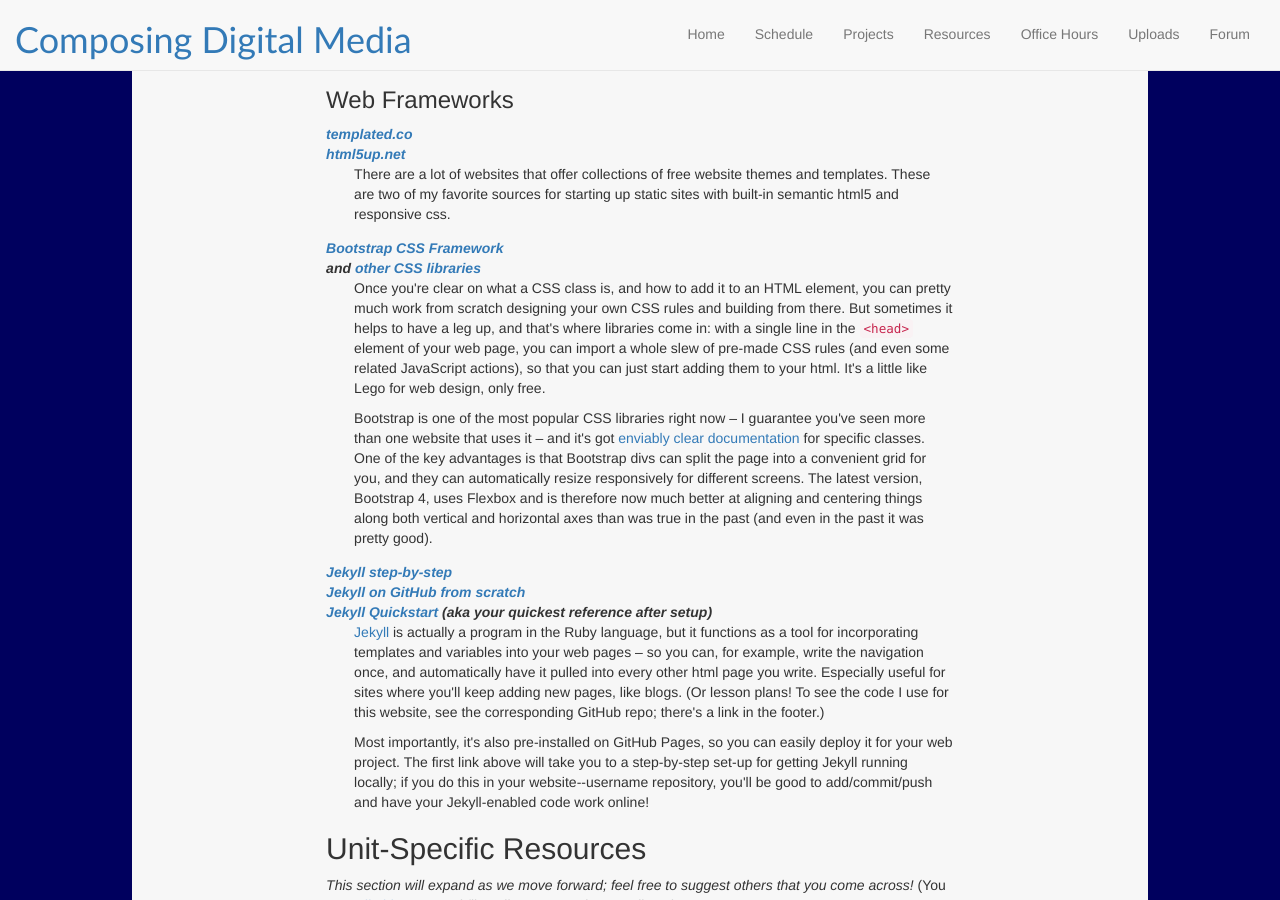
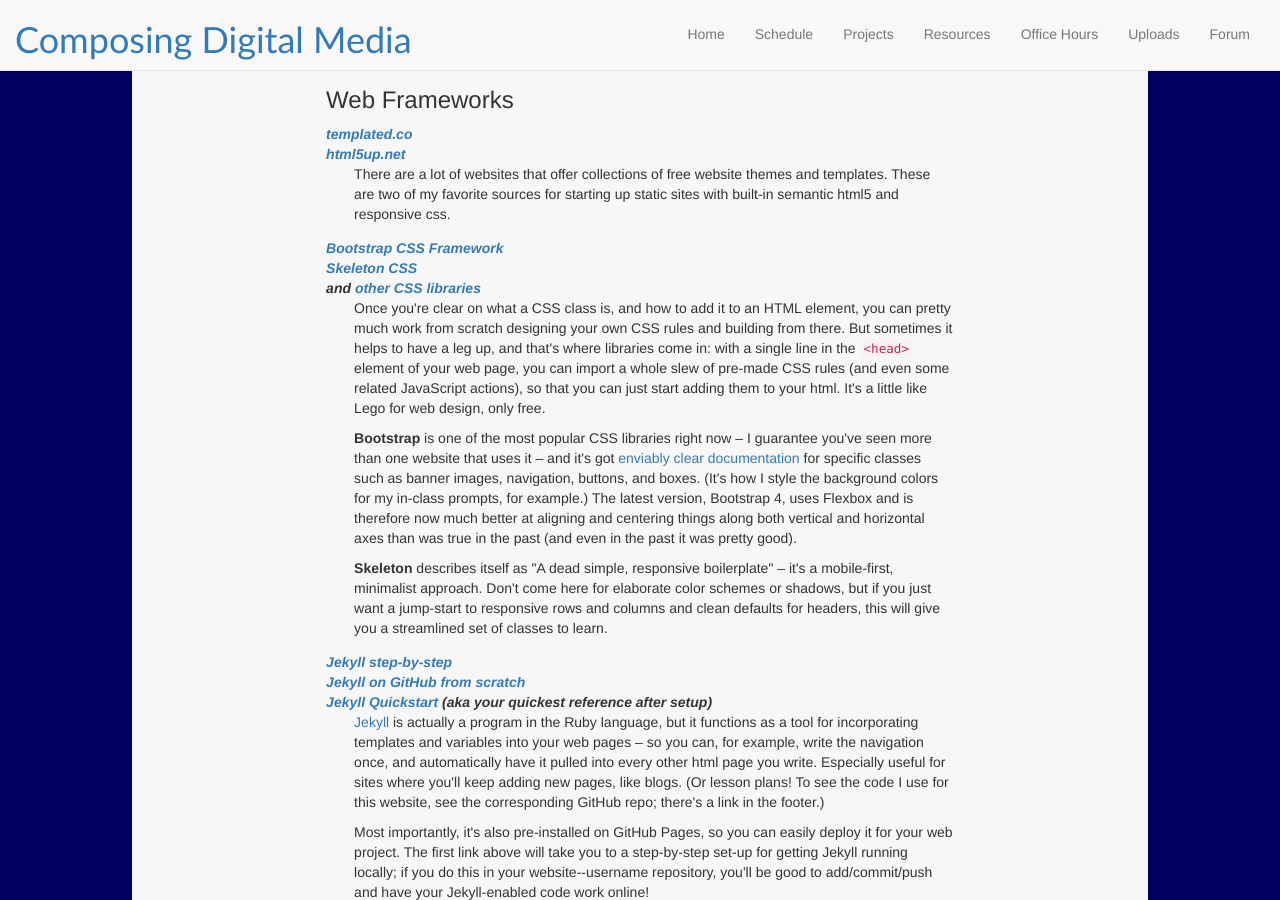
Before and after one commit to benmiller314/cdm2019fall, a Jekyll site: the page built from resources.md, in a window 1280 px wide and 900 px high, scrolled down 2653 px. Built offline with Jekyll 4.4.1, drawn with Linux system fonts in a browser that asks for light colours.

Commit message:
add skeletoncss

```diff
--- a/resources.md
+++ b/resources.md
@@ -102,11 +102,15 @@
 <dd>There are a lot of websites that offer collections of free website themes and templates. These are two of my favorite sources for starting up static sites with built-in semantic html5 and responsive css.</dd>
 
 <dt><a href="http://getbootstrap.com/">Bootstrap CSS Framework</a></dt>
+<dt><a href="http://getskeleton.com/">Skeleton CSS</a></dt>
 <dt>and <a href="http://cssdb.co/">other CSS libraries</a></dt>
 <dd>
 <p>Once you're clear on what a CSS class is, and how to add it to an HTML element, you can pretty much work from scratch designing your own CSS rules and building from there. But sometimes it helps to have a leg up, and that's where libraries come in: with a single line in the <code>&lt;head&gt;</code> element of your web page, you can import a whole slew of pre-made CSS rules (and even some related JavaScript actions), so that you can just start adding them to your html. It's a little like Lego for web design, only free.</p>
 
-<p>Bootstrap is one of the most popular CSS libraries right now – I guarantee you've seen more than one website that uses it – and it's got <a href="https://getbootstrap.com/docs/4.3/getting-started/introduction/">enviably clear documentation</a> for specific classes. One of the key advantages is that Bootstrap divs can split the page into a convenient grid for you, and they can automatically resize responsively for different screens. The latest version, Bootstrap 4, uses Flexbox and is therefore now much better at aligning and centering things along both vertical and horizontal axes than was true in the past (and even in the past it was pretty good).</p>
+<p><strong>Bootstrap</strong> is one of the most popular CSS libraries right now – I guarantee you've seen more than one website that uses it – and it's got <a href="https://getbootstrap.com/docs/4.3/getting-started/introduction/">enviably clear documentation</a> for specific classes such as banner images, navigation, buttons, and boxes. (It's how I style the background colors for my in-class prompts, for example.) The latest version, Bootstrap 4, uses Flexbox and is therefore now much better at aligning and centering things along both vertical and horizontal axes than was true in the past (and even in the past it was pretty good).</p>
+
+<p><strong>Skeleton</strong> describes itself as "A dead simple, responsive boilerplate" – it's a mobile-first, minimalist approach. Don't come here for elaborate color schemes or shadows, but if you just want a jump-start to responsive rows and columns and clean defaults for headers, this will give you a streamlined set of classes to learn.
+</p>
 </dd>
 
 <dt><a href="https://jekyllrb.com/docs/step-by-step/01-setup/">Jekyll step-by-step</a></dt>
```
